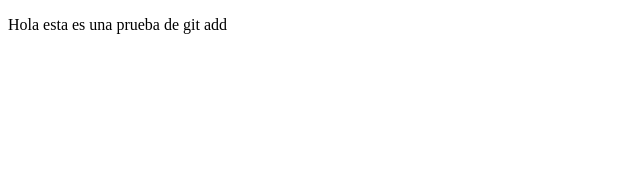
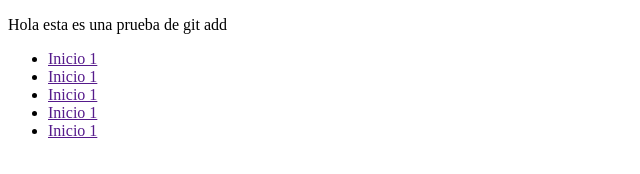
Before and after one commit to AntoMun/PROYECTOGIT, a plain HTML site: page index.html in a window 1280 px wide. Shown: the whole page, without its empty margins (0-640 px from the left). Drawn offline with Linux system fonts and the light colour scheme.

Commit message:
Este es un menu de nav main

```diff
--- a/index.html
+++ b/index.html
@@ -8,5 +8,12 @@
 </head>
 <body>
    <p>Hola esta es una prueba de git add</p>
+   <ul>
+    <li><a href="">Inicio 1</a></li>
+    <li><a href="">Inicio 1</a></li>
+    <li><a href="">Inicio 1</a></li>
+    <li><a href="">Inicio 1</a></li>
+    <li><a href="">Inicio 1</a></li>
+   </ul>
 </body>
 </html>
```
